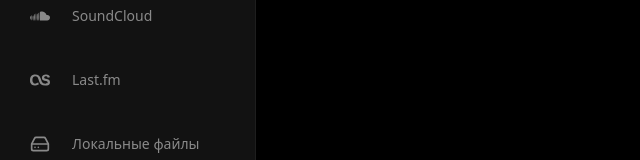
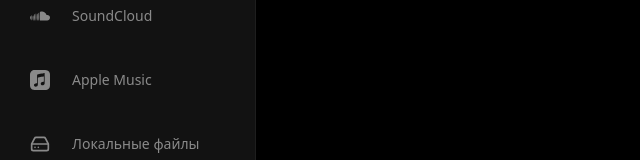
Before and after one commit to IsNotAcceptable/Melomash, a React (Vite) app: page / in a window 1280 px wide. Shown: the part 388-548 px from the top of the page, without its empty margins (0-640 px from the left). Built offline with nearby package versions, Linux system fonts and the light colour scheme.

Commit message:
Added Apple music

```diff
--- a/src/App.tsx
+++ b/src/App.tsx
@@ -5,7 +5,7 @@
 import SettingsModal from "./components/SettingsModal";
 import Snowflakes from "./components/Snowflakes";
 import LocalPlayer from "./components/LocalPlayer";
-import { siVk, siSpotify, siYoutubemusic, siSoundcloud, siLastdotfm } from "simple-icons";
+import { siVk, siSpotify, siYoutubemusic, siSoundcloud, siApplemusic } from "simple-icons";
 
 //@ts-ignore
 import logo from "./assets/icon.png";
@@ -87,10 +87,10 @@
     type: "web",
   },
   {
-    id: "lastfm",
-    name: "Last.fm",
-    url: "https://last.fm",
-    icon: siLastdotfm,
+    id: "applemusic",
+    name: "Apple Music",
+    url: "https://music.apple.com",
+    icon: siApplemusic,
     iconType: "simple",
     type: "web",
   },
--- a/src/components/SettingsModal.tsx
+++ b/src/components/SettingsModal.tsx
@@ -11,7 +11,7 @@
   HardDrive,
   Sparkle,
 } from "lucide-react";
-import { siVk, siSpotify, siYoutubemusic, siSoundcloud, siLastdotfm } from "simple-icons";
+import { siVk, siSpotify, siYoutubemusic, siSoundcloud, siApplemusic } from "simple-icons";
 import {
   useTheme,
   themes,
@@ -108,7 +108,7 @@
     spotify: "Spotify",
     vk: "VK Музыка",
     soundcloud: "SoundCloud",
-    lastfm: "Last.fm",
+    applemusic: "Apple Music",
     local: "Локальные файлы",
   };
 
@@ -118,7 +118,7 @@
     spotify: { icon: siSpotify, iconType: "simple" },
     vk: { icon: siVk, iconType: "simple" },
     soundcloud: { icon: siSoundcloud, iconType: "simple" },
-    lastfm: { icon: siLastdotfm, iconType: "simple" },
+    applemusic: { icon: siApplemusic, iconType: "simple" },
     local: { icon: HardDrive, iconType: "lucide" },
   };
 
@@ -330,7 +330,7 @@
                          id === "yandex" ? "Российская музыкальная платформа" :
                          id === "vk" ? "Социальная сеть с музыкой" :
                          id === "soundcloud" ? "Онлайн музыкальная платформа" :
-                         id === "lastfm" ? "Социальная сеть для музыкантов" :
+                         id === "applemusic" ? "Премиум музыкальный сервис" :
                          "Онлайн музыкальная платформа"}
                       </p>
                     </div>
--- a/src/context/ServicesContext.tsx
+++ b/src/context/ServicesContext.tsx
@@ -6,7 +6,7 @@
   "spotify",
   "vk",
   "soundcloud",
-  "lastfm",
+  "applemusic",
   "local",
 ];
 
```
